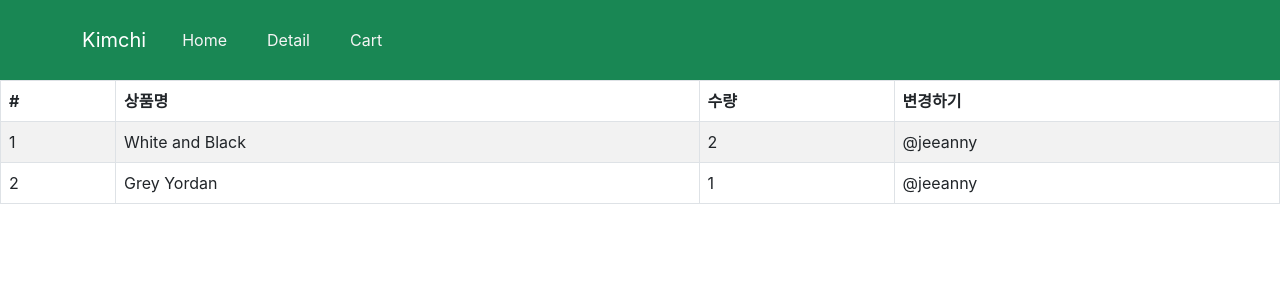
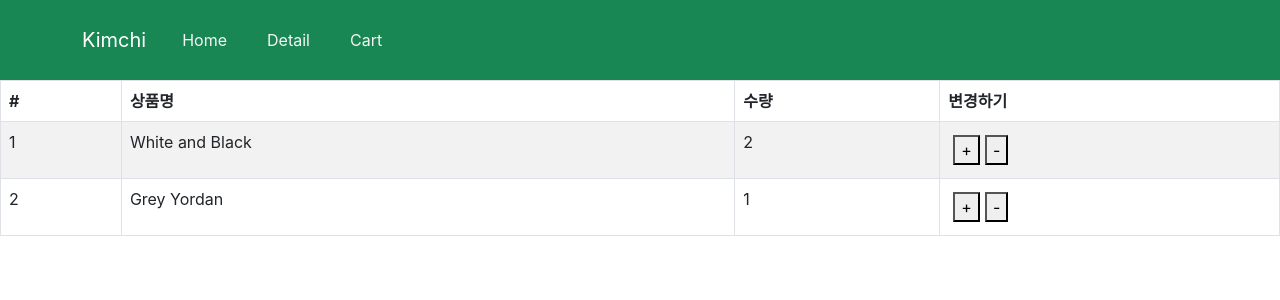
Before and after one commit to jeeannyy/kimchi-shop, a React (Create React App) app: page /cart in a window 1280 px wide. Shown: the top 300 px of the page. Built offline with nearby package versions, Linux system fonts and the light colour scheme.

Commit message:
add useSlice.js

```diff
--- a/src/App.css
+++ b/src/App.css
@@ -53,3 +53,7 @@ li{
   margin-top: 10px;
   margin-left: 35px;
 }
+
+.countBtn{
+  margin: 5px;
+}
--- a/src/routes/Cart.jsx
+++ b/src/routes/Cart.jsx
@@ -1,9 +1,11 @@
 import { Table } from 'react-bootstrap';
-import { useSelector } from 'react-redux';
+import { useDispatch, useSelector } from 'react-redux';
+import { increaseCount, decreaseCount } from '.././store/userSlice';
 
 function Cart(){
 
-let state = useSelector((state) => {return state});
+let state = useSelector((state) => state);
+let dispatch = useDispatch()
 
     return(
         <Table striped bordered hover>
@@ -16,18 +18,25 @@ let state = useSelector((state) => {return state});
         </tr>
       </thead>
       <tbody>
-        <tr>
-          <td>{state.cart[0].id+1}</td>
-          <td>{state.cart[0].name}</td>
-          <td>{state.cart[0].count}</td>
-          <td>@jeeanny</td>
-        </tr>
-        <tr>
-          <td>{state.cart[1].id+1}</td>
-          <td>{state.cart[1].name}</td>
-          <td>{state.cart[1].count}</td>
-          <td>@jeeanny</td>
-        </tr>
+        {
+            state.cart.map((item, id) => {
+                return(
+                    <tr>
+                    <td>{state.cart[id].id + 1}</td>
+                    <td>{state.cart[id].name}</td>
+                    <td>{state.cart[id].count}</td>
+                    <td><button className="countBtn"  onClick={() => {
+                        state.cart(item => item.id === id ? item.count + 1 : null);
+                        dispatch(increaseCount())
+                    }}>+</button>
+                    <button onClick={() => {
+                        dispatch(decreaseCount())
+                    }}>-</button>
+                    </td>
+                    </tr>
+                )
+            })
+        }
       </tbody>
     </Table>
     )
--- a/src/store.js
+++ b/src/store.js
@@ -1,16 +1,10 @@
-import { configureStore, createSlice } from '@reduxjs/toolkit'
+import { configureStore, createSlice } from '@reduxjs/toolkit';
+import cart from './store/userSlice'
 
 const user = createSlice({
     name: 'user',
     initialState: 'Kim'
 })
-
-const cart = createSlice({
-    name: 'cart',
-    initialState: [
-        { id: 0, name: 'White and Black', count: 2},
-        { id: 1, name: 'Grey Yordan', count: 1}
-    ]})
 
 
 export default configureStore({
--- /dev/null
+++ b/src/store/userSlice.js
@@ -0,0 +1,21 @@
+import { createSlice } from '@reduxjs/toolkit';
+
+const cart = createSlice({
+    name: 'cart',
+    initialState: [
+        { id: 0, name: 'White and Black', count: 2},
+        { id: 1, name: 'Grey Yordan', count: 1}
+    ],
+    reducers : {
+        increaseCount(state, id){
+            return state.map(item => item[id].count+1);
+        },
+        decreaseCount(state, id){
+            return state.map(item => item[id].count-1);
+        }
+    }
+})
+
+export let { increaseCount, decreaseCount } = cart.actions;
+
+export default cart;
```
